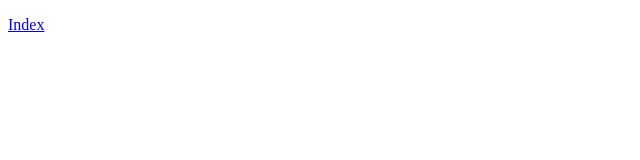
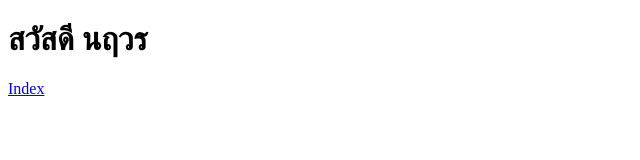
Before and after one commit to JuneNaruworn/JuneNaruworn.github.io, a plain HTML site: page index.html in a window 1280 px wide. Shown: the whole page, without its empty margins (0-640 px from the left). Drawn offline with Linux system fonts and the light colour scheme.

Commit message:
Update index.html

```diff
--- a/index.html
+++ b/index.html
@@ -1,6 +1,7 @@
 <!DOCTYPE html>
 <head>
   <title>Hello Github Pages</title>
+  <h1>สวัสดี นฤวร</h1>
  <p></p><a href="phonebook.html" >Index</a><p></p>
   </body>
 </html>
```
